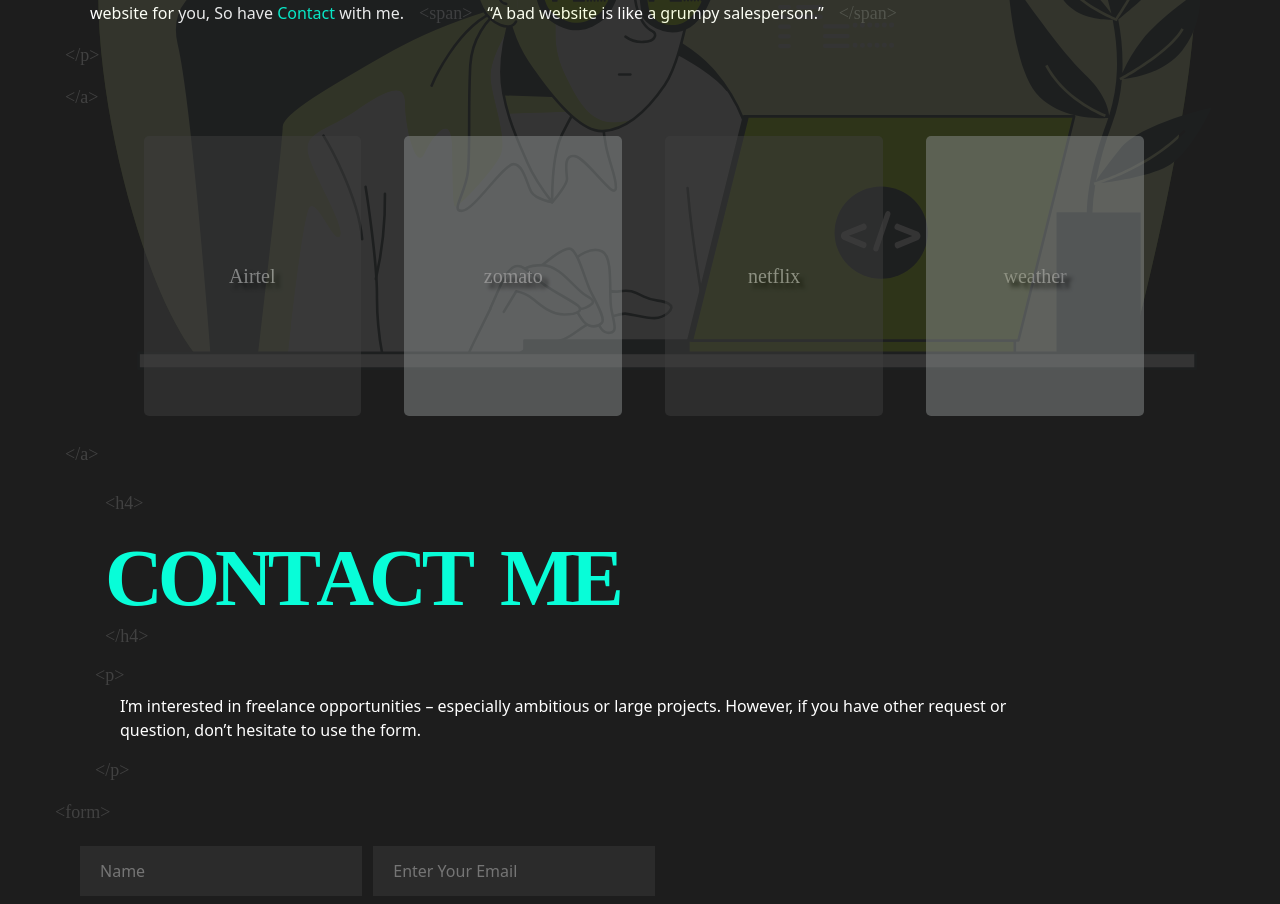
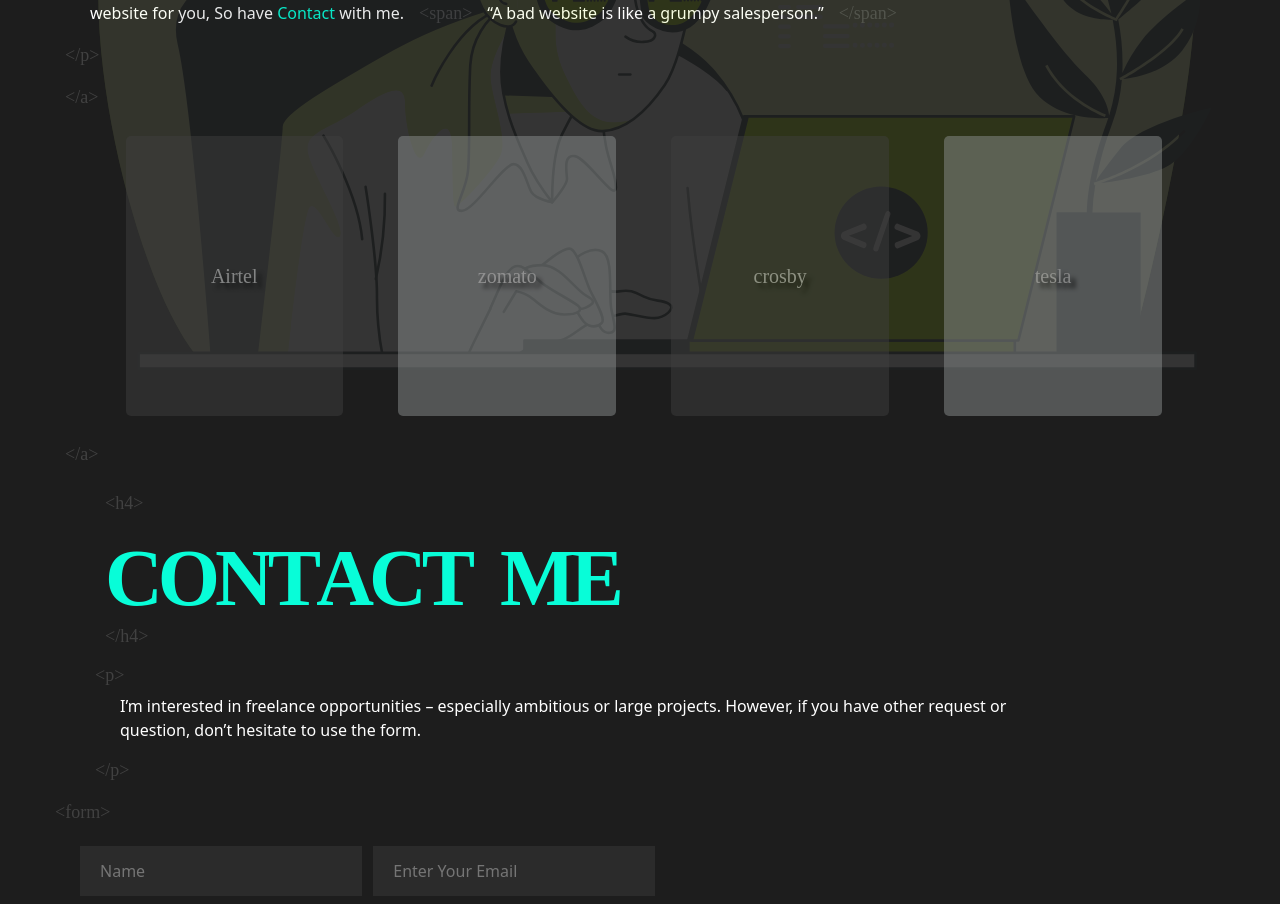
Before and after one commit to LokeshLokesh12/Portfolio_React, a React (Create React App) app: page / in a window 1280 px wide. Shown: the part 1200-2104 px from the top of the page. Built offline with nearby package versions, Linux system fonts and the light colour scheme; a web font is replaced by a local one.

Commit message:
update projects

```diff
--- a/src/Components/About.js
+++ b/src/Components/About.js
@@ -68,8 +68,12 @@
                     <div className="project">
                         <a href="https://stunning-puffpuff-8cba7a.netlify.app/"  className="box">Airtel</a>
                         <a href="https://cozy-bonbon-d00cb5.netlify.app/" className="box">zomato </a>
-                        <a href="https://dapper-mooncake-908bb2.netlify.app/show" className="box">netflix </a>
+                        <a href="https://crosby-demo.netlify.app/" className="box">crosby </a>
+                        <a href="https://react-clone-tesla.netlify.app/" className="box">tesla</a>
+                        {/* <a href="https://lokeshlokesh12.github.io/weather_app/" className="box">weather</a> */}
+                        {/* <a href="https://lokeshlokesh12.github.io/weather_app/" className="box">weather</a>
                         <a href="https://lokeshlokesh12.github.io/weather_app/" className="box">weather</a>
+                        <a href="https://lokeshlokesh12.github.io/weather_app/" className="box">weather</a> */}
                     </div>
                 </div>
 
--- a/src/Css/Main.css
+++ b/src/Css/Main.css
@@ -397,6 +397,7 @@
     justify-content: space-evenly;
     padding: 10px;
     flex-wrap: wrap;
+    gap: 30px;
 
 }
 .box{
```
